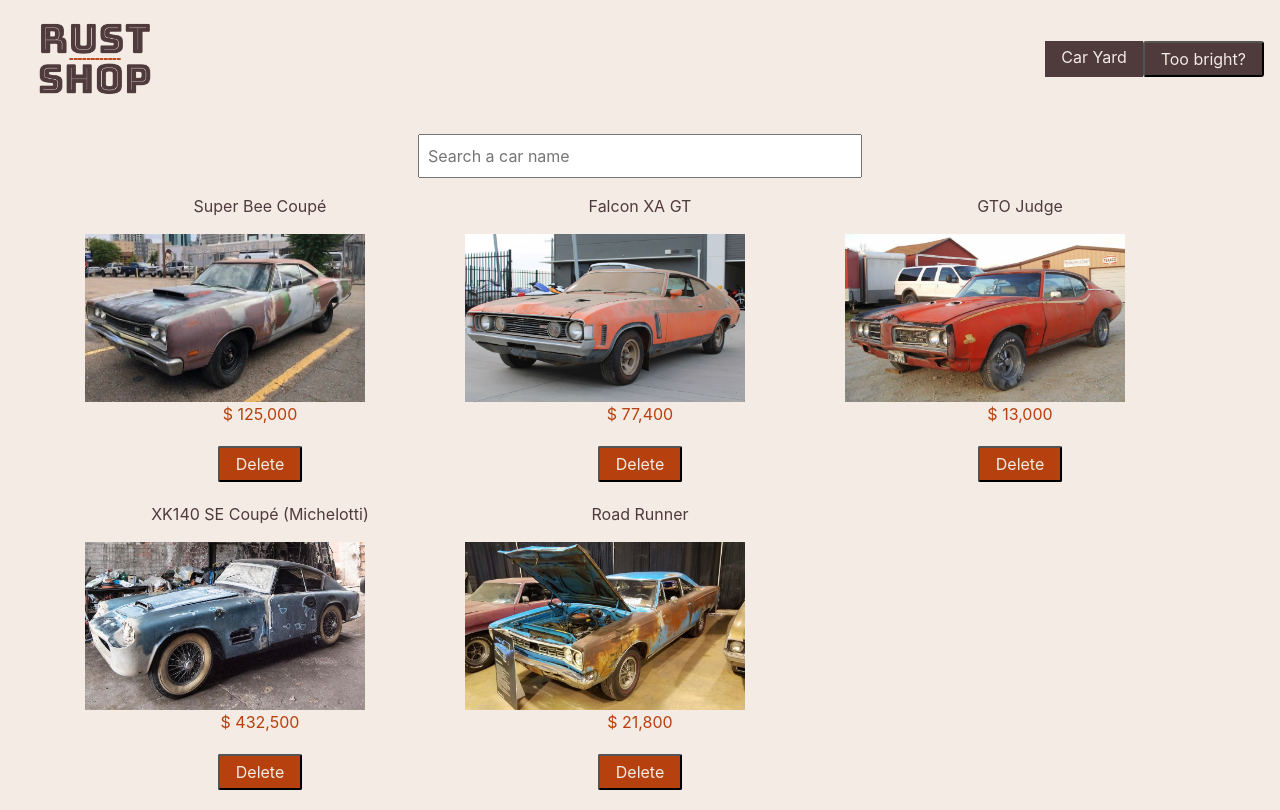
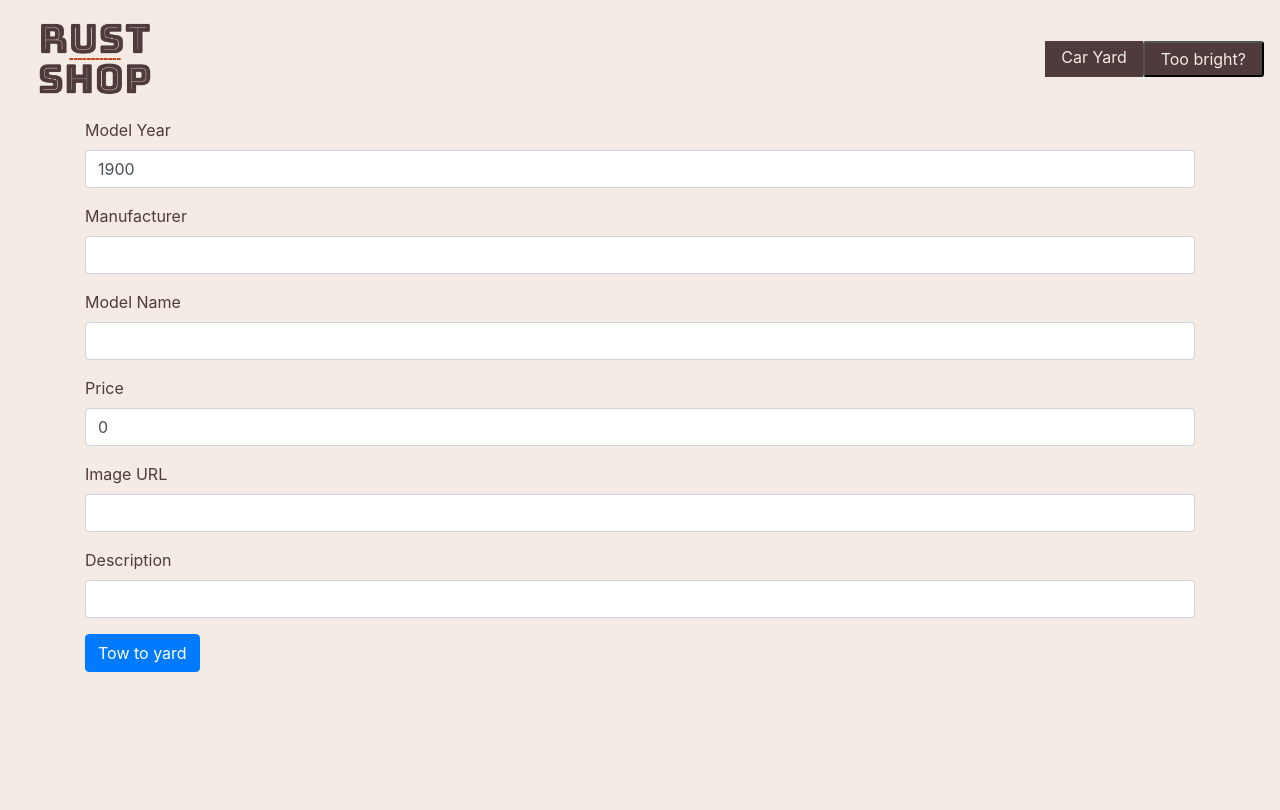
Before and after one commit to A-Abdeen/rust-shop, a React (Create React App) app: page /cars/new in a window 1280 px wide. Before the commit this address led to /cars. Built offline with nearby package versions, Linux system fonts and the light colour scheme.

Commit message:
pre-ID and Slug 32:55 / error loading /cars page through  useHistroy after trying to submit form

```diff
--- a/package.json
+++ b/package.json
@@ -10,6 +10,7 @@
     "bootstrap": "^4.6.0",
     "react": "^17.0.1",
     "react-dom": "^17.0.1",
+    "react-icons": "^4.2.0",
     "react-redux": "^7.2.2",
     "react-router": "^5.2.0",
     "react-router-dom": "^5.2.0",
--- a/src/App.js
+++ b/src/App.js
@@ -6,6 +6,7 @@ import CarYard from "./components/CarYard.js";
 import Home from "./components/Home.js";
 import CarDetail from "./components/CarDetail.js";
 import NavBar from "./components/NavBar";
+import CarForm from "./components/CarForm";
 
 const theme = {
   dark: {
@@ -40,6 +41,9 @@ function App() {
         buttonText={buttonText}
       />
       <Switch>
+        <Route path="/cars/new">
+          <CarForm />
+        </Route>
         <Route path="/cars/:carSlug">
           <CarDetail />
         </Route>
--- a/src/components/Car.js
+++ b/src/components/Car.js
@@ -1,7 +1,7 @@
 import React from "react";
 import { Link } from "react-router-dom";
 import { CarWrapper } from "../styles.js";
-import DeleteButton from "./DeleteButton";
+import DeleteButton from "./buttons/DeleteButton";
 
 const Car = (props) => {
   const car = props.car;
--- a/src/components/CarDetail.js
+++ b/src/components/CarDetail.js
@@ -2,7 +2,7 @@ import React from "react";
 import { useParams, Redirect, Link } from "react-router-dom";
 import { useSelector } from "react-redux";
 import { DetailWrapper, BackButton } from "../styles";
-import DeleteButton from "./DeleteButton.js";
+import DeleteButton from "./buttons/DeleteButton.js";
 
 const CarDetail = () => {
   const cars = useSelector((state) => state.cars);
@@ -11,7 +11,7 @@ const CarDetail = () => {
   if (!car) return <Redirect to="/cars" />;
   return (
     <DetailWrapper>
-      <Link to="/cars">
+      <Link className="float-right" to="/cars">
         <BackButton>Go Back</BackButton>
       </Link>
       <h1>{car.name}</h1>
--- /dev/null
+++ b/src/components/CarForm.js
@@ -0,0 +1,93 @@
+import React, { useState } from "react";
+import { useDispatch } from "react-redux";
+import { addCar } from "../store/actions";
+import { useHistory } from "react-router-dom";
+
+const ProductForm = () => {
+  const history = useHistory();
+  const dispatch = useDispatch();
+  const [car, setCar] = useState({
+    year: 1900,
+    manufacturer: "",
+    price: 0,
+    description: "",
+  });
+
+  const handleChange = (event) =>
+    setCar({ ...car, [event.target.name]: event.target.value });
+
+  const handleSubmit = (event) => {
+    event.preventDefault();
+    dispatch(addCar(car));
+    history.push("/cars");
+  };
+  return (
+    <form className="container" onSubmit={handleSubmit}>
+      <div className="mb-3">
+        <label className="form-label">Model Year</label>
+        <input
+          type="number"
+          value={car.year}
+          onChange={handleChange}
+          name="year"
+          className="form-control"
+        />
+      </div>
+      <div className="mb-3">
+        <label className="form-label">Manufacturer</label>
+        <input
+          type="text"
+          value={car.manufacturer}
+          onChange={handleChange}
+          name="manufacturer"
+          className="form-control"
+        />
+      </div>
+      <div className="mb-3">
+        <label className="form-label">Model Name</label>
+        <input
+          type="text"
+          value={car.name}
+          onChange={handleChange}
+          name="name"
+          className="form-control"
+        />
+      </div>
+      <div className="mb-3">
+        <label className="form-label">Price</label>
+        <input
+          type="number"
+          value={car.price}
+          onChange={handleChange}
+          name="price"
+          className="form-control"
+        />
+      </div>
+      <div className="mb-3">
+        <label className="form-label">Image URL</label>
+        <input
+          type="link"
+          value={car.image}
+          onChange={handleChange}
+          name="image"
+          className="form-control"
+        />
+      </div>
+      <div className="mb-3">
+        <label className="form-label">Description</label>
+        <input
+          type="text"
+          value={car.desciption}
+          onChange={handleChange}
+          name="description"
+          className="form-control"
+        />
+      </div>
+      <button type="submit" className="btn btn-primary">
+        Tow to yard
+      </button>
+    </form>
+  );
+};
+
+export default ProductForm;
--- a/src/components/CarYard.js
+++ b/src/components/CarYard.js
@@ -1,7 +1,9 @@
 import React, { useState } from "react";
 import { useSelector } from "react-redux";
+import { Link } from "react-router-dom";
 import Car from "./Car";
 import SearchBar from "./SearchBar";
+import { AiOutlineFileAdd } from "react-icons/ai";
 
 const CarYard = () => {
   const cars = useSelector((state) => state.cars);
@@ -15,6 +17,9 @@ const CarYard = () => {
   return (
     <div className="container">
       <SearchBar setQuery={setQuery} />
+      <Link to="/cars/new">
+        <AiOutlineFileAdd className="float-right" size="1.75em" />
+      </Link>
       <div className="row">{carYard}</div>
     </div>
   );
--- a/src/components/DeleteButton.js
+++ b/src/components/buttons/DeleteButton.js
@@ -1,6 +1,6 @@
 import { useDispatch } from "react-redux";
-import { deleteCar } from "../store/actions.js";
-import { DeleteButtonStyle } from "../styles.js";
+import { deleteCar } from "../../store/actions.js";
+import { DeleteButtonStyle } from "../../styles.js";
 
 const DeleteButton = (props) => {
   const dispatch = useDispatch();
--- a/src/store/actions.js
+++ b/src/store/actions.js
@@ -1,4 +1,10 @@
-const DELETE_CAR = "DELETE_CAR";
+export const ADD_CAR = "ADD_CAR";
+export const DELETE_CAR = "DELETE_CAR";
+
+export const addCar = (newCar) => ({
+  type: ADD_CAR,
+  payload: { newCar },
+});
 
 export const deleteCar = (carId) => {
   return {
--- a/src/store/reducer.js
+++ b/src/store/reducer.js
@@ -1,9 +1,15 @@
 import carsData from "../cars";
+import { ADD_CAR, DELETE_CAR } from "./actions";
 
 const initialState = { cars: carsData };
 const reducer = (state = initialState, action) => {
   switch (action.type) {
-    case "DELETE_CAR":
+    case ADD_CAR:
+      return {
+        ...state,
+        cars: [state.cars, action.payload.newCar],
+      };
+    case DELETE_CAR:
       return {
         ...state,
         cars: state.cars.filter((car) => car.id !== action.payload.carId),
--- a/src/styles.js
+++ b/src/styles.js
@@ -106,3 +106,12 @@ export const NavYard = styled(NavLink)`
     background-color: ${(props) => props.theme.mainColor};
   }
 `;
+export const AddButtonStyle = styled.button`
+  font-size: 1em;
+  margin: 1.25em auto;
+  display: block;
+  padding: 0.25em 1em;
+  border-radius: 2px;
+  background-color: ${(props) => props.theme.rust};
+  color: #f3ebe4;
+`;
```
Also changed, not shown: src/components/buttons/AddButton.js (added, +16 -0 lines), 2 other files (tests, documents, lock files or other folders).
